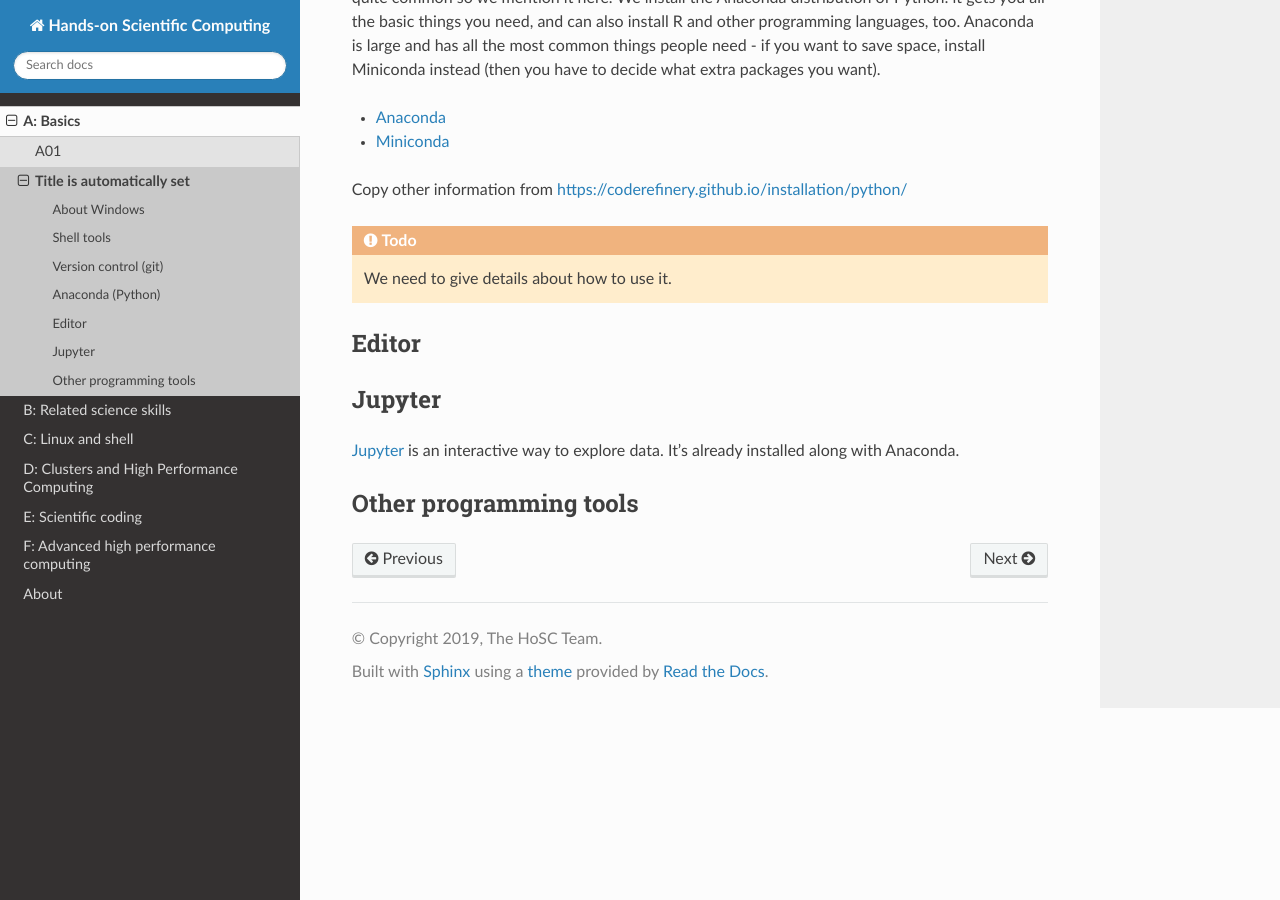
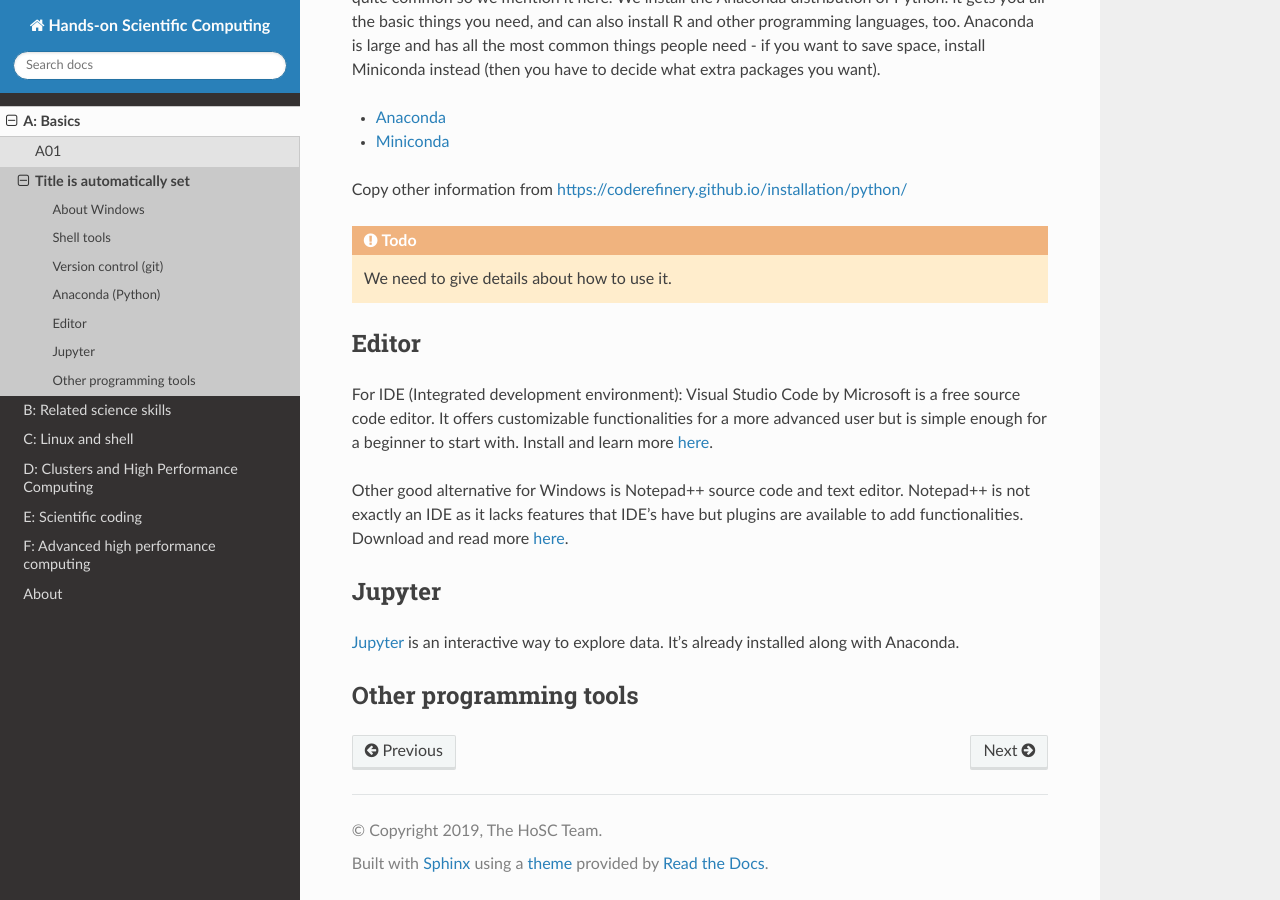
Before and after one commit to coderefinery/handsonscicomp, a Sphinx documentation site: the page built from source/A/A12.rst, in a window 1280 px wide and 900 px high, scrolled down 714 px. Built offline with Sphinx 7.4.7 and the Read the Docs theme 2.0.0, drawn with Linux system fonts in a browser that asks for light colours.

Commit message:
added windows editor instructions

```diff
--- a/source/A/A12.rst
+++ b/source/A/A12.rst
@@ -53,6 +53,12 @@ https://coderefinery.github.io/installation/python/
 Editor
 ------
 
+For IDE (Integrated development environment): Visual Studio Code by Microsoft is a free source code editor.
+It offers customizable functionalities for a more advanced user but is simple enough for a beginner to start with.
+Install and learn more `here <https://code.visualstudio.com/docs/setup/windows>`_.
+
+Other good alternative for Windows is Notepad++ source code and text editor. Notepad++ is not exactly an IDE as it lacks
+features that IDE's have but plugins are available to add functionalities. Download and read more `here <https://notepad-plus-plus.org>`_.
 
 
 Jupyter
```
